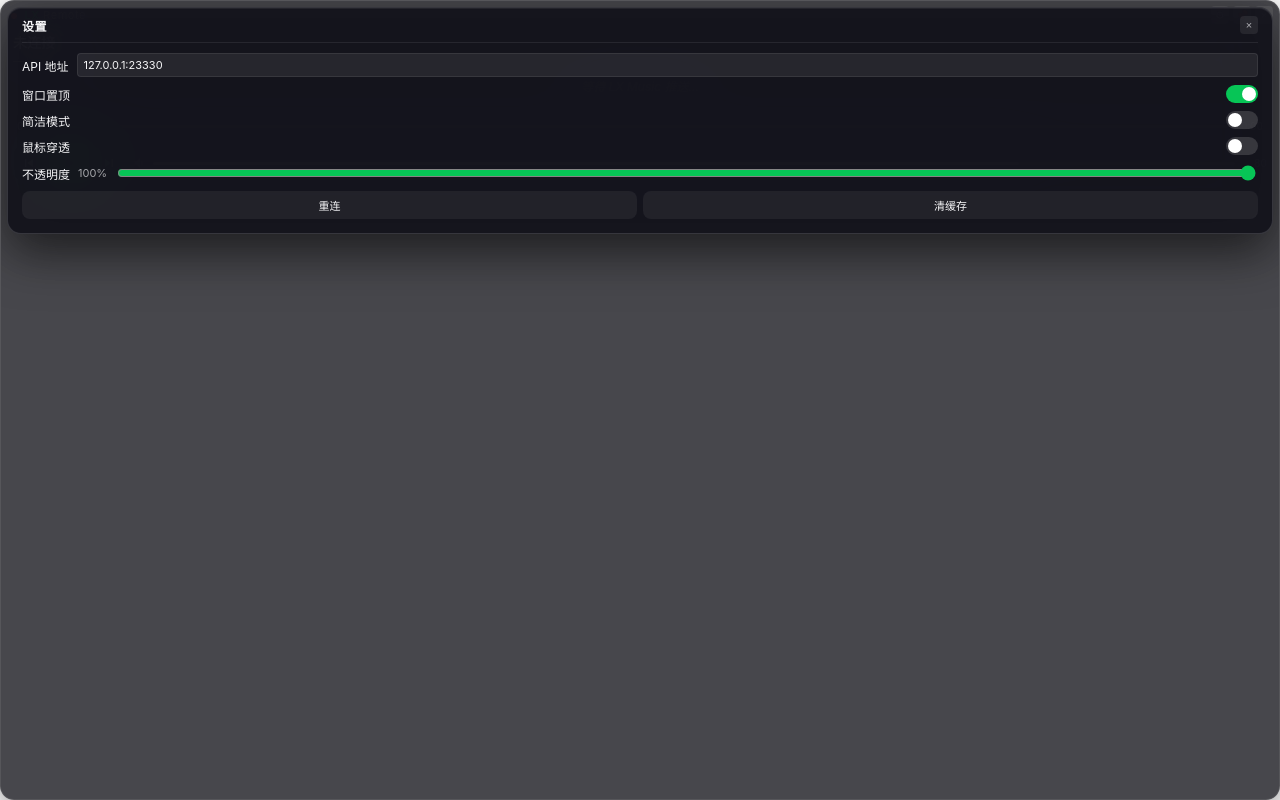
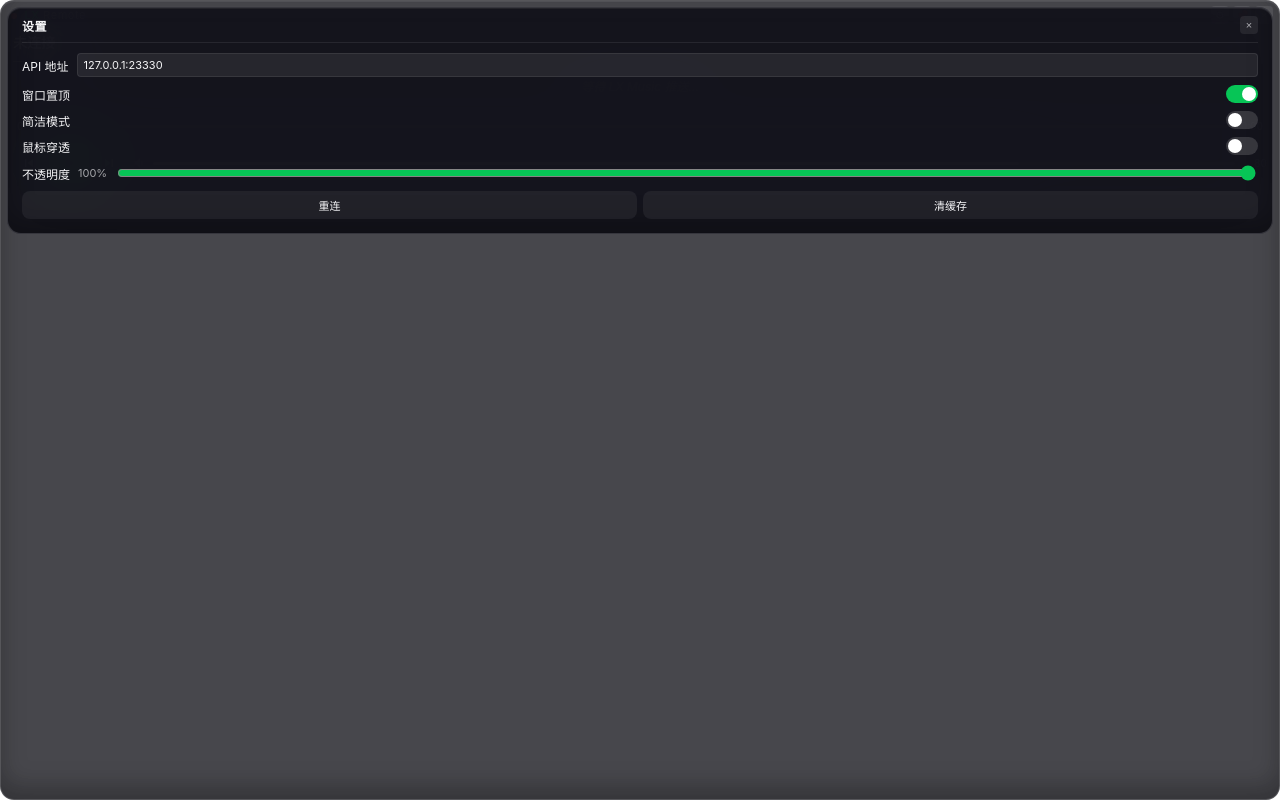
Before and after one commit to programming666/lx-remote, a website: page ui/index.html in a window 1280 px wide. Both pictures are taken after a click on the button "设置". Drawn offline with Linux system fonts and the light colour scheme; no server answers.

Commit message:
fix: rounded-corner window - outer box-shadow bled semi-transparent black outside the rounded rect; switched to inset shadows so corners are fully transparent

```diff
--- a/ui/index.html
+++ b/ui/index.html
@@ -16,7 +16,7 @@
       --track-fill: rgba(255, 255, 255, 0.85);
       --thumb: #ffffff;
       --border: rgba(255, 255, 255, 0.08);
-      --shadow: 0 8px 30px rgba(0, 0, 0, 0.45);
+      --shadow: inset 0 1px 0 rgba(255, 255, 255, 0.07), inset 0 -12px 24px rgba(0, 0, 0, 0.28);
       --radius: 14px;
     }
     *, *::before, *::after { box-sizing: border-box; }
@@ -297,7 +297,7 @@
       -webkit-backdrop-filter: blur(28px) saturate(160%);
       border: 1px solid rgba(255, 255, 255, 0.14);
       border-radius: 14px;
-      box-shadow: 0 18px 50px rgba(0, 0, 0, 0.6), inset 0 1px 0 rgba(255, 255, 255, 0.06);
+      box-shadow: inset 0 1px 0 rgba(255, 255, 255, 0.06), inset 0 -12px 24px rgba(0, 0, 0, 0.28);
       padding: 8px 14px 14px;
       display: none;
       flex-direction: column;
```
